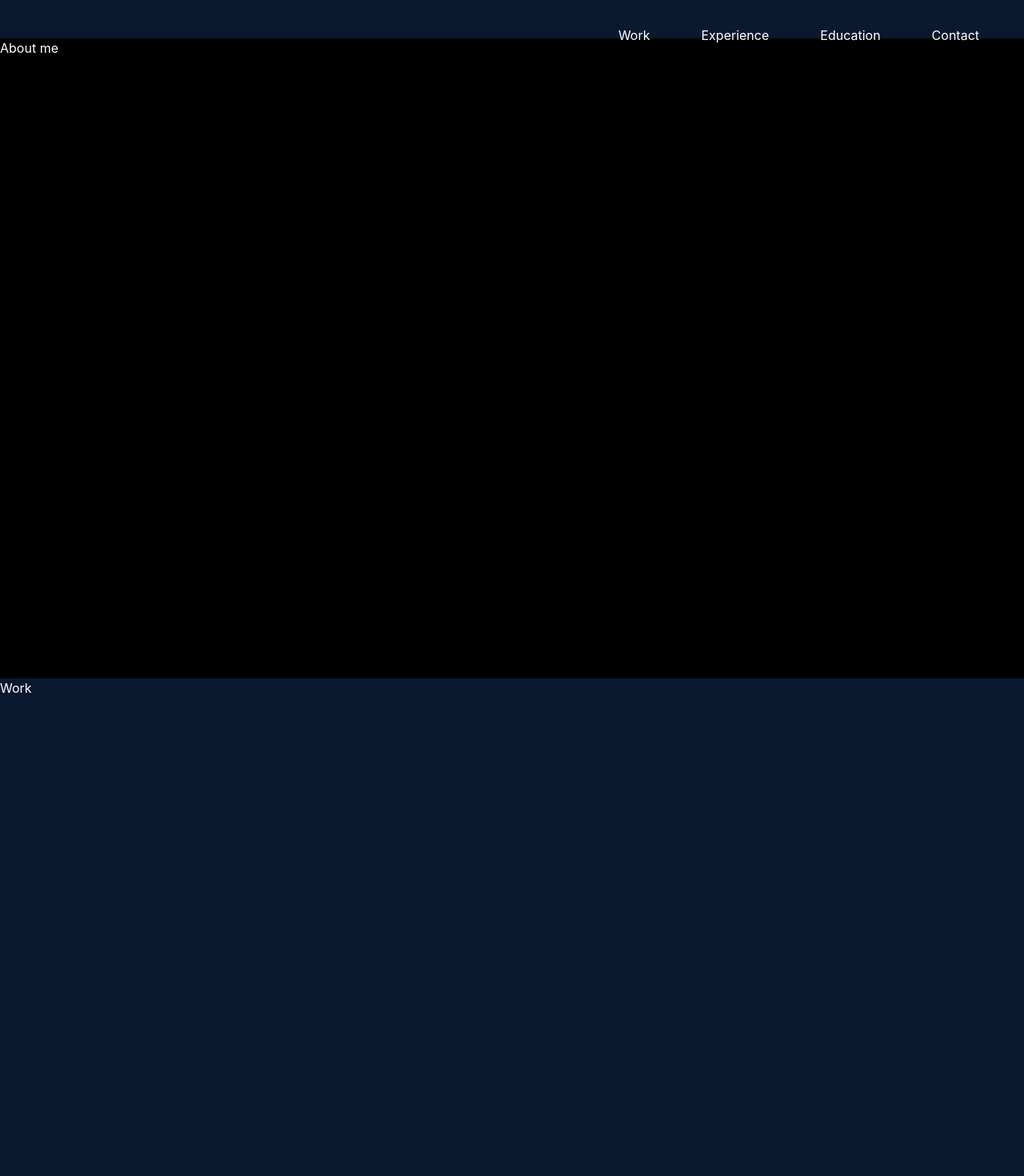
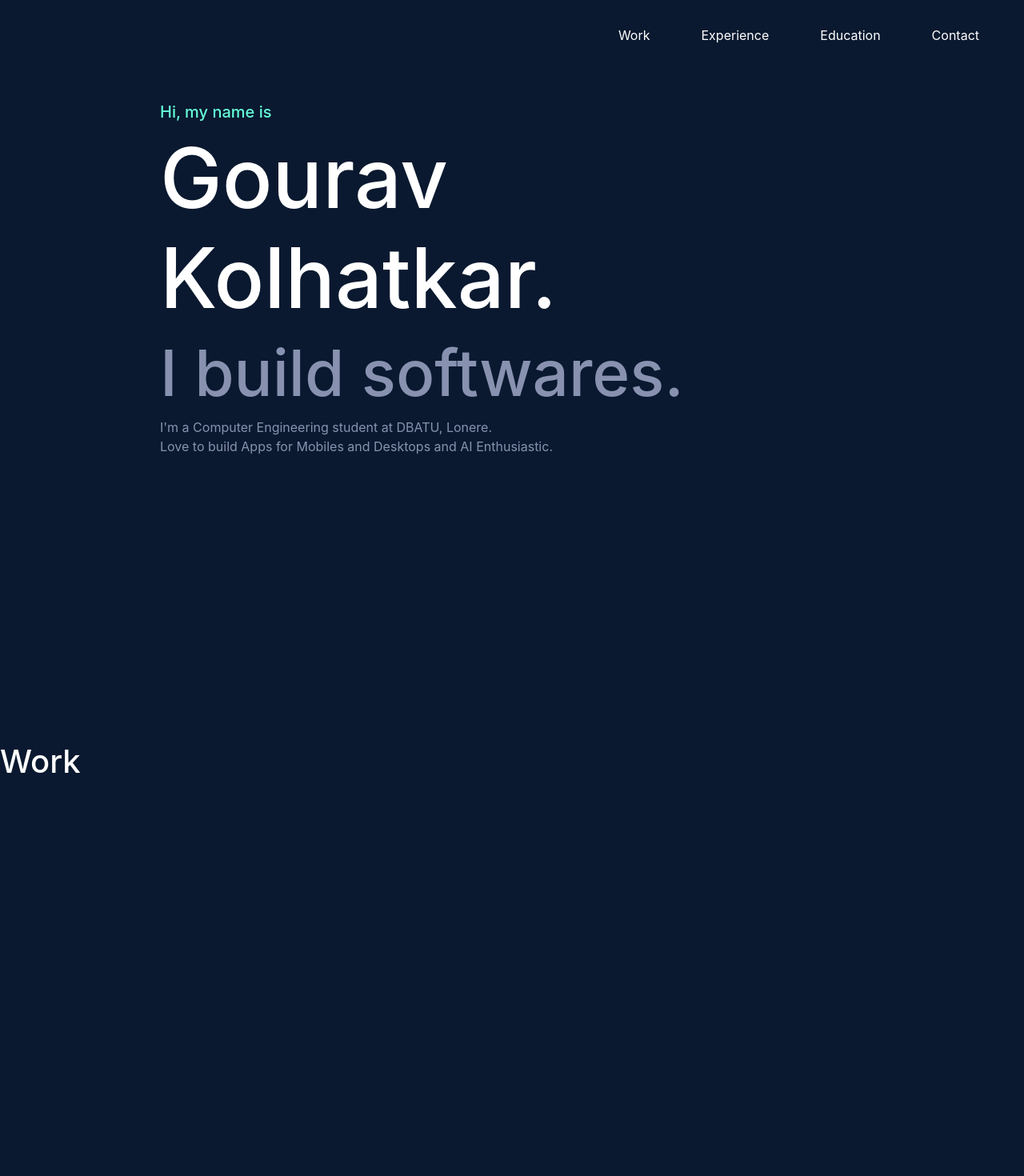
Before and after one commit to Gstar1525/My-Portfolio, a React (Create React App) app: page / in a window 1280 px wide. Shown: the top 1470 px of the page at 80% size. Built offline with nearby package versions, Linux system fonts and the light colour scheme.

Commit message:
Added About Me Section

```diff
--- a/src/App.js
+++ b/src/App.js
@@ -1,24 +1,29 @@
 import React from 'react';
 import Navbar from './components/navbar';
+import AboutMe from './routes/aboutme';
+import Work from './routes/work';
+import Contact from './routes/contact';
+import Experience from './routes/experience';
+import Education from './routes/education';
 
 function App() {
   return (
     <React.Fragment>
       <Navbar />
-      <section  id="about-me" style={{ height: "100vh", backgroundColor: "black", color:"white" }}>
-        About me
+      <section  id="about-me" style={{ height: "100vh", color:"white" }}>
+        <AboutMe></AboutMe>
       </section>
       <section id="work" style={{ height: "100vh", color:"white" }}>
-        Work
+        <Work></Work>
       </section>
       <section id="experience" style={{ height: "100vh", backgroundColor: "black", color:"white" }}>
-        Experience
+        <Experience></Experience>
       </section>
       <section id="education" style={{ height: "100vh", color:"white" }}>
-        Education
+        <Education></Education>
       </section>
       <section id="contact" style={{ height: "30vh", backgroundColor: "black", color:"white" }}>
-        Contact
+        <Contact></Contact>
       </section>
     </React.Fragment>
   );
--- a/src/components/navbar.js
+++ b/src/components/navbar.js
@@ -6,15 +6,16 @@ class Navbar extends Component {
 
     styles = {
         color: "white",
-        hover: "blue",
-        padding: "4vh"
+
+        padding: "4vh",
+        cursor:"pointer",
     }
 
     render() {
         return (
-            <Nav style={{ position: "sticky", top: "4vh" }} className="justify-content-end mr-4 mt-4" activeKey="/home">
+            <Nav style={{ position: "sticky", top: "4vh"}} className="justify-content-end mr-4 mt-4" activeKey="/home">
                 <Nav.Item>
-                    <Link  activeClass="active" to="work" spy={true} smooth={true} duration={500} style={this.styles}>Work</Link>
+                    <Link activeClass="active" to="work" spy={true} smooth={true} duration={500} style={this.styles}>Work</Link>
                 </Nav.Item>
                 <Nav.Item>
                     <Link  activeClass="active" to="experience" spy={true} smooth={true} duration={500} style={this.styles}>Experience</Link>
--- /dev/null
+++ b/src/routes/aboutme.js
@@ -0,0 +1,26 @@
+import React from 'react';
+
+function AboutMe() {
+    return (
+        <div className="Intro" style={{ marginInline: "25vh", marginTop: "10vh" }} >
+            <h5 style={{ color: "#64ffda" }}>
+                Hi, my name is
+            </h5>
+            <b>
+                <h1 style={{ fontSize: "13vh" }}>
+                    Gourav Kolhatkar.
+                </h1>
+            </b>
+            <h3 style={{ fontSize: "10vh", color: "#8892b0" }}>
+                I build softwares.
+            </h3>
+            <p style={{ color: "#8892b0" }}>
+                I'm a Computer Engineering student at DBATU, Lonere.
+                <br></br>
+                Love to build Apps for Mobiles and Desktops and AI Enthusiastic.
+            </p>
+        </div>
+    );
+}
+
+export default AboutMe;
--- a/src/routes/contact.js
+++ b/src/routes/contact.js
@@ -0,0 +1,11 @@
+import React from 'react';
+
+function Contact(){
+    return (
+        <h1>
+            Contact
+        </h1>
+    );
+}
+
+export default Contact;
--- a/src/routes/education.js
+++ b/src/routes/education.js
@@ -0,0 +1,11 @@
+import React from 'react';
+
+function Education(){
+    return (
+        <h1>
+            Education
+        </h1>
+    );
+}
+
+export default Education;
--- a/src/routes/experience.js
+++ b/src/routes/experience.js
@@ -0,0 +1,11 @@
+import React from 'react';
+
+function Experience(){
+    return (
+        <h1>
+            Experience
+        </h1>
+    );
+}
+
+export default Experience;
--- a/src/routes/work.js
+++ b/src/routes/work.js
@@ -0,0 +1,11 @@
+import React from 'react';
+
+function Work(){
+    return (
+        <h1>
+            Work
+        </h1>
+    );
+}
+
+export default Work;
--- a/src/styles/index.css
+++ b/src/styles/index.css
@@ -1,3 +1,4 @@
 body{
     background-color: #0a192f;
+    font-family: -apple-system, BlinkMacSystemFont, 'Segoe UI', Roboto, Oxygen, Ubuntu, Cantarell, 'Open Sans', 'Helvetica Neue', sans-serif;
 }
```
